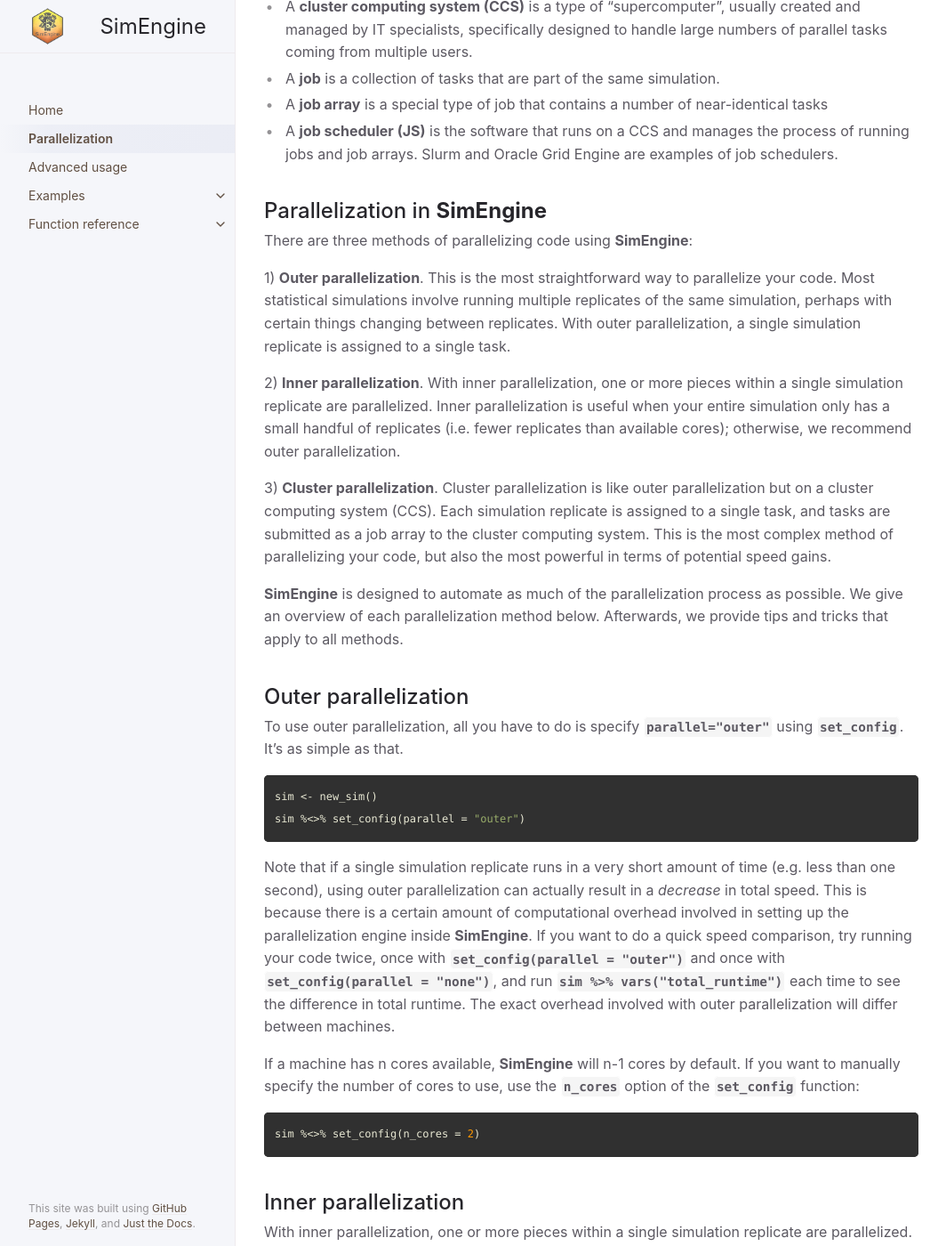
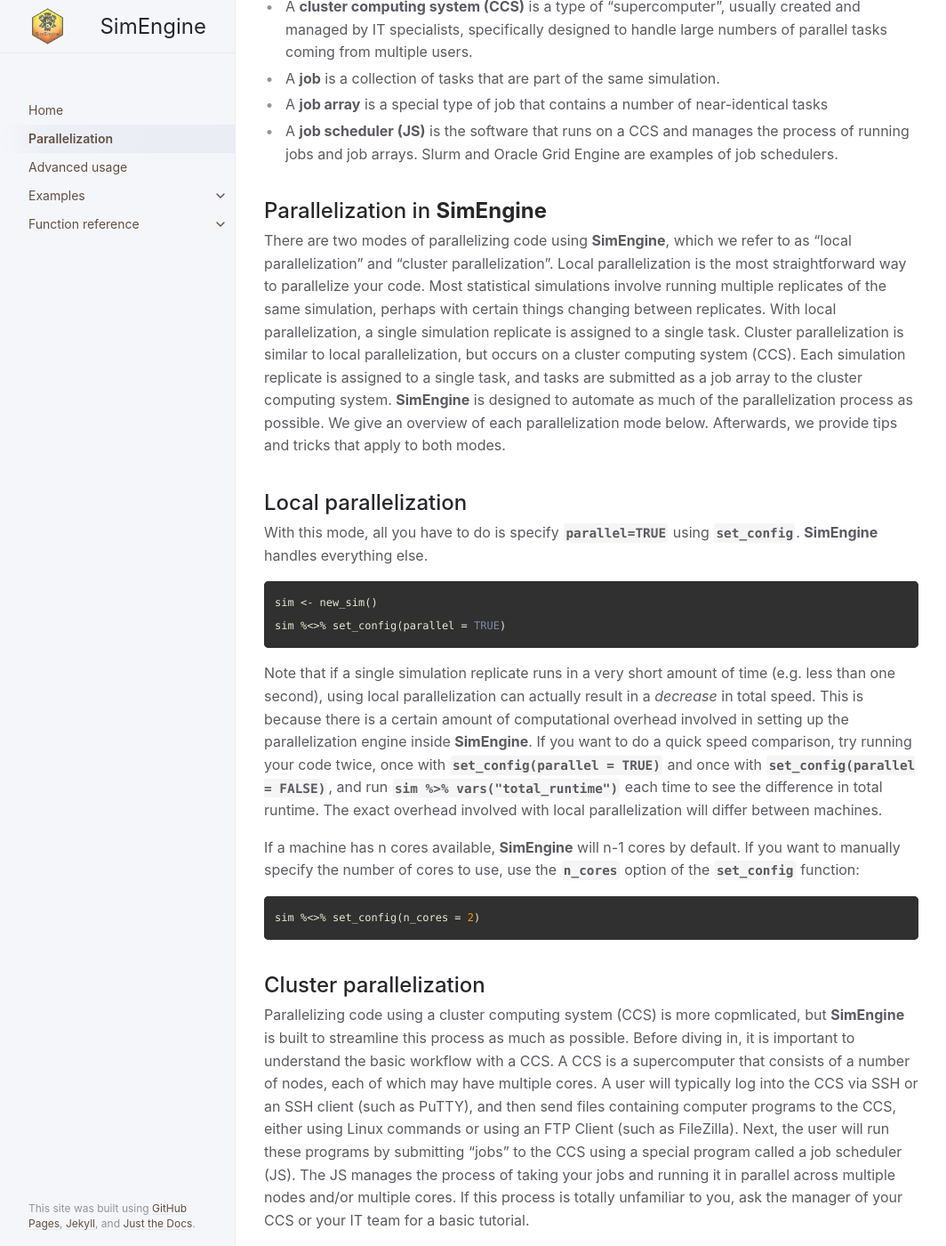
Before and after one commit to Avi-Kenny/SimEngine, a Jekyll site: the page built from docs/docs/parallelization.md, in a window 1280 px wide and 1400 px high, scrolled down 860 px. Shown: the whole window at 89% size, without its empty margins (107-1171 px from the left). Built offline with Jekyll 4.4.1, drawn with Linux system fonts in a browser that asks for light colours; some of the changed text lies outside the part shown.

Commit message:
Update parallelization.md

````diff
--- a/docs/docs/parallelization.md
+++ b/docs/docs/parallelization.md
@@ -28,26 +28,18 @@
 
 ## Parallelization in **SimEngine**
 
-There are three methods of parallelizing code using **SimEngine**:
+There are two modes of parallelizing code using **SimEngine**, which we refer to as "local parallelization" and "cluster parallelization". Local parallelization is the most straightforward way to parallelize your code. Most statistical simulations involve running multiple replicates of the same simulation, perhaps with certain things changing between replicates. With local parallelization, a single simulation replicate is assigned to a single task. Cluster parallelization is similar to local parallelization, but occurs on a cluster computing system (CCS). Each simulation replicate is assigned to a single task, and tasks are submitted as a job array to the cluster computing system. **SimEngine** is designed to automate as much of the parallelization process as possible. We give an overview of each parallelization mode below. Afterwards, we provide tips and tricks that apply to both modes.
 
-1) **Outer parallelization**. This is the most straightforward way to parallelize your code. Most statistical simulations involve running multiple replicates of the same simulation, perhaps with certain things changing between replicates. With outer parallelization, a single simulation replicate is assigned to a single task.
+## Local parallelization
 
-2) **Inner parallelization**. With inner parallelization, one or more pieces within a single simulation replicate are parallelized. Inner parallelization is useful when your entire simulation only has a small handful of replicates (i.e. fewer replicates than available cores); otherwise, we recommend outer parallelization.
-
-3) **Cluster parallelization**. Cluster parallelization is like outer parallelization but on a cluster computing system (CCS). Each simulation replicate is assigned to a single task, and tasks are submitted as a job array to the cluster computing system. This is the most complex method of parallelizing your code, but also the most powerful in terms of potential speed gains.
-
-**SimEngine** is designed to automate as much of the parallelization process as possible. We give an overview of each parallelization method below. Afterwards, we provide tips and tricks that apply to all methods.
-
-## Outer parallelization
-
-To use outer parallelization, all you have to do is specify `parallel="outer"` using `set_config`. It's as simple as that.
+With this mode, all you have to do is specify `parallel=TRUE` using `set_config`. **SimEngine** handles everything else.
 
 ```R
 sim <- new_sim()
-sim %<>% set_config(parallel = "outer")
+sim %<>% set_config(parallel = TRUE)
 ```
 
-Note that if a single simulation replicate runs in a very short amount of time (e.g. less than one second), using outer parallelization can actually result in a *decrease* in total speed. This is because there is a certain amount of computational overhead involved in setting up the parallelization engine inside **SimEngine**. If you want to do a quick speed comparison, try running your code twice, once with `set_config(parallel = "outer")` and once with `set_config(parallel = "none")`, and run `sim %>% vars("total_runtime")` each time to see the difference in total runtime. The exact overhead involved with outer parallelization will differ between machines.
+Note that if a single simulation replicate runs in a very short amount of time (e.g. less than one second), using local parallelization can actually result in a *decrease* in total speed. This is because there is a certain amount of computational overhead involved in setting up the parallelization engine inside **SimEngine**. If you want to do a quick speed comparison, try running your code twice, once with `set_config(parallel = TRUE)` and once with `set_config(parallel = FALSE)`, and run `sim %>% vars("total_runtime")` each time to see the difference in total runtime. The exact overhead involved with local parallelization will differ between machines.
 
 If a machine has n cores available, **SimEngine** will n-1 cores by default. If you want to manually specify the number of cores to use, use the `n_cores` option of the `set_config` function:
 
@@ -55,42 +47,9 @@
 sim %<>% set_config(n_cores = 2)
 ```
 
-## Inner parallelization
-
-With inner parallelization, one or more pieces within a single simulation replicate are parallelized. This method of parallelization requires you to specify pieces of your code to run in parallel using functions from the **parallel** package. See the <a href="https://www.rdocumentation.org/packages/parallel">documentation</a> for the **parallel** package if you have never used this package before. **SimEngine** will create and manage the cluster object; simply reference the special `CL` object in your code (note: the term "cluster object" refers to an R object of class `cluster`; this is distinct from the use use of the word "cluster" in "cluster parallelization").
-
-In the example below, inner parallelization is used within the `create_data` function through `parLapply`. However, you can also use parallel functions within your simulation script itself or within methods.
-
-```R
-
-sim <- new_sim()
-sim %<>% set_config(parallel = "inner")
-
-create_data <- function(sample_size) {
-  data <- parLapply(CL, c(1:sample_size), function(x) {
-    x <- rnorm(n=1, mean=10, sd=1)
-    y <- 3*x + 9
-    z <- x / y
-    return(list(x,y,z))
-  })
-  df <- as.data.frame(matrix(unlist(data), ncol=3))
-  names(df) <- c("x","y","z")
-  return(df)
-}
-
-sim %<>% set_script(function() {
-  df <- create_data(100)
-  estimate <- mean(df$z)
-  return (list("estimate" = estimate))
-})
-
-sim %<>% run()
-
-```
-
 ## Cluster parallelization
 
-Although the situation becomes more complicated when using a cluster computing system (CCS), **SimEngine** is built to streamline this process as much as possible. Before diving in, it is important to understand the basic workflow with a CCS. A CCS is a supercomputer that consists of a number of nodes, each of which may have multiple cores. A user will typically log into the CCS via SSH or an SSH client (such as PuTTY), and then send files containing computer programs to the CCS, either using Linux commands or using an FTP Client (such as FileZilla). Next, the user will run these programs by submitting "jobs" to the CCS using a special program called a job scheduler (JS). The JS manages the process of taking your jobs and running it in parallel across multiple nodes and/or multiple cores. If this process is totally unfamiliar to you, ask the manager of your CCS or your IT team for a basic tutorial.
+Parallelizing code using a cluster computing system (CCS) is more copmlicated, but **SimEngine** is built to streamline this process as much as possible. Before diving in, it is important to understand the basic workflow with a CCS. A CCS is a supercomputer that consists of a number of nodes, each of which may have multiple cores. A user will typically log into the CCS via SSH or an SSH client (such as PuTTY), and then send files containing computer programs to the CCS, either using Linux commands or using an FTP Client (such as FileZilla). Next, the user will run these programs by submitting "jobs" to the CCS using a special program called a job scheduler (JS). The JS manages the process of taking your jobs and running it in parallel across multiple nodes and/or multiple cores. If this process is totally unfamiliar to you, ask the manager of your CCS or your IT team for a basic tutorial.
 
 Although there are multiple ways to run code in parallel on a CCS, we choose to make use of job arrays. The main **SimEngine** function that will be used is `run_on_cluster`. Throughout this example, we use Slurm as our JS, but an analogous workflow will apply to other JS software. Suppose we have written the following simulation and want to run it on a CCS:
 
````
